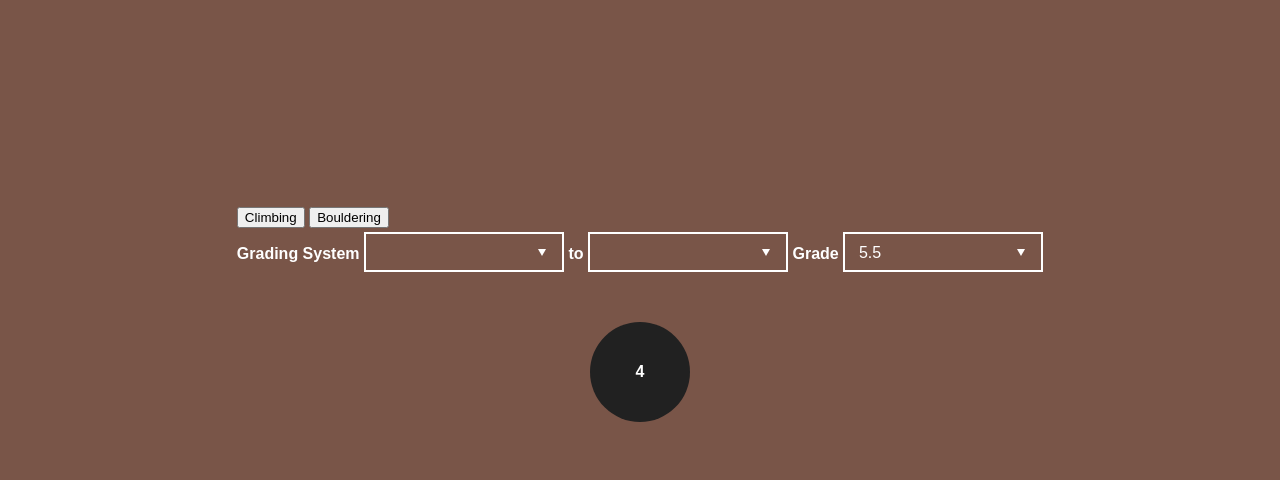
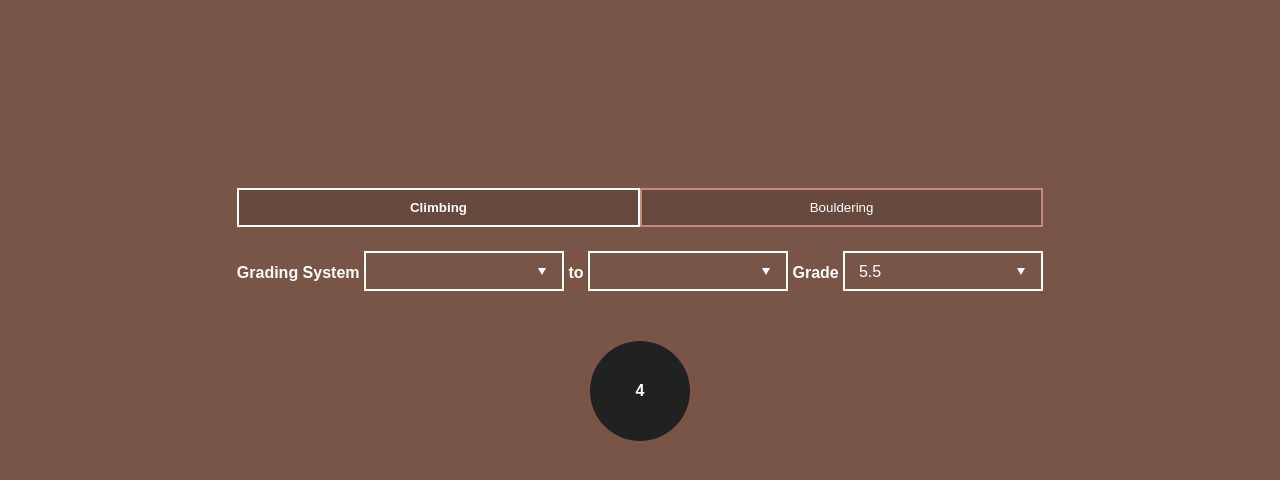
Before and after one commit to Granze/cliffhanger, a website: page app/index.html in a window 1280 px wide. Shown: the part 158-638 px from the top of the page. Drawn offline with Linux system fonts and the light colour scheme.

Commit message:
add buttons style

```diff
--- a/app/main.css
+++ b/app/main.css
@@ -129,6 +129,26 @@ h1 {
     color: #000;
   }
 }
+
+#grade-type {
+  display: flex;
+  margin-bottom: 20px;
+}
+
+#grade-type button {
+  flex: 1;
+  padding: 10px 4px;
+  border: 2px solid #c68b76;
+  color: #fff;
+  background: #68493e;
+}
+
+#grade-type button.active {
+  font-weight: bold;
+  border: 2px solid #fff;
+  background: #68493e;
+}
+
 /* Smartphones (portrait and landscape) ----------- */
 @media only screen and (min-device-width : 320px) and (max-device-width : 480px) {
   h1 {
```
